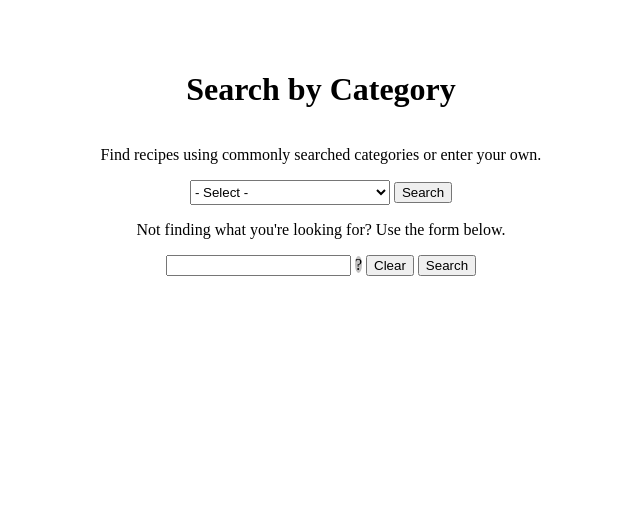
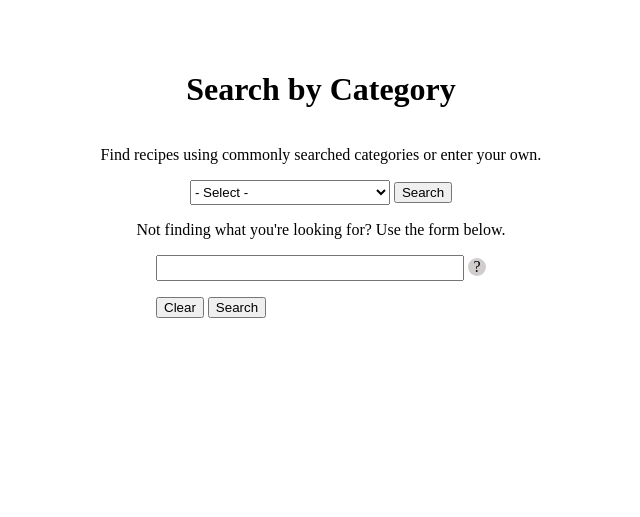
Before and after one commit to anhvo31/Recipe_Finder, a Flask app: page /search in a window 1280 px wide. Shown: the top 517 px of the page, without its empty margins (319-959 px from the left). Run offline with Flask 2, Linux system fonts and the light colour scheme; parts of the project's set-up code (start-up, migrations or seed data) failed here and were passed over.

Commit message:
Added tooltip icon

```diff
--- a/static/css/App.css
+++ b/static/css/App.css
@@ -9,6 +9,7 @@ body {
 .nav {
     margin: 0 auto;
     display: block;
+    height: 28px;
 }
 
 select{
@@ -17,6 +18,15 @@ select{
 }
 
 span {
-    background-color: rgb(194, 193, 193);
-    border-radius: 100%;
+    height: 18px;
+    width: 18px;
+    background-color: rgb(209, 205, 205);
+    border-radius: 50%;
+    display: inline-block;
+    text-align: center;
 }
+
+.search-input {
+    width: 300px;
+    height: 20px;
+}
--- a/templates/search.html
+++ b/templates/search.html
@@ -28,10 +28,16 @@
 
     <div class="searchform">
         <form>
-            <input type="text" id="search-input"></input>
-            <span title="hi">?</span>
+            <input class="search-input" type="text" id="search-input"></input>
+
+            <span title="This section can be used to search for a specific type of recipe.
+            Input can only contain characters and spaces.">?</span>
+
+            <p>
             <button onclick="document.getElementById('search-input').value = ''">Clear</button>
+
             <button type="submit">Search</button>
+            </p>
         </form>
     </div>
 </body>
```
Also changed, not shown: app.py (+4 -3 lines).
